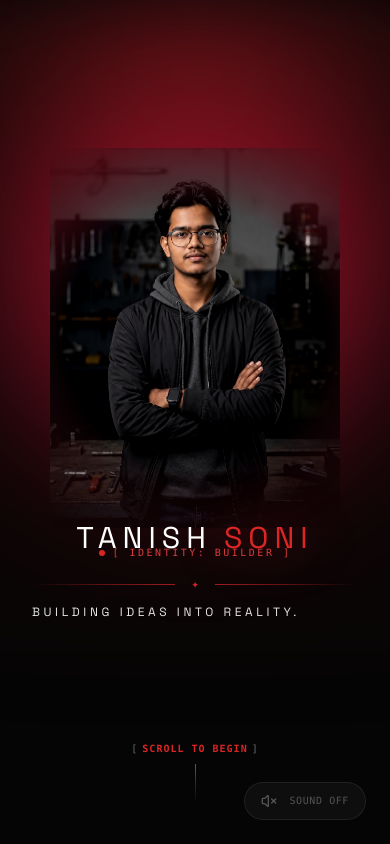
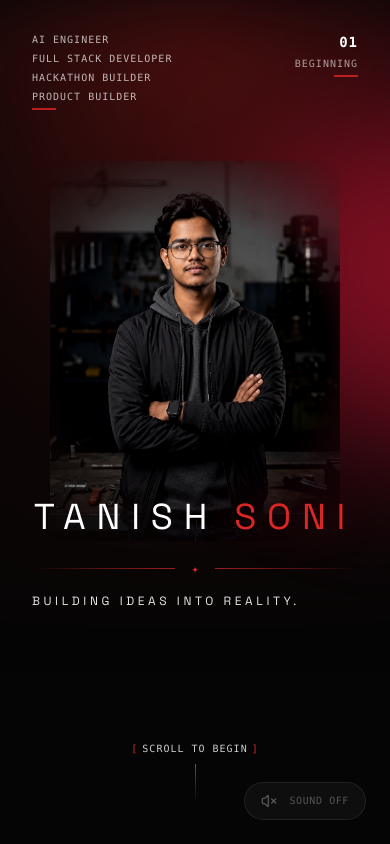
Before and after one commit to tanish1206/Portfolio_2, a Next.js app: page / in a window 390 px wide. Shown: the top 844 px of the page. Built offline with nearby package versions, Linux system fonts and the light colour scheme.

Commit message:
Revert "."
This reverts commit 7d95b2faf4a14624df62b91b25daece85bafbc80.

```diff
--- a/src/components/cinematic/GlobalCinematicController.tsx
+++ b/src/components/cinematic/GlobalCinematicController.tsx
@@ -1,14 +1,14 @@
 "use client";
 
 import React, { useEffect, useRef } from "react";
-import { useCinematic } from "@/context/CinematicContext";
+import { useCinematic, CinematicPhase } from "@/context/CinematicContext";
 import gsap from "gsap";
 
 export const GlobalCinematicController: React.FC = () => {
   const { phase, setPhase, setScrollProgress } = useCinematic();
   const isTransitioningRef = useRef(false);
 
-  // Synchronize window scroll progress & restore Hero when returning to top
+  // Synchronize window scroll progress with global state
   useEffect(() => {
     const handleScroll = () => {
       const totalHeight = document.body.scrollHeight - window.innerHeight;
@@ -16,22 +16,16 @@ export const GlobalCinematicController: React.FC = () => {
         const progress = Math.min(1, Math.max(0, window.scrollY / totalHeight));
         setScrollProgress(progress);
       }
-
-      // Restore Hero section when user scrolls back to top
-      if (window.scrollY <= 30 && phase !== "HERO_IDLE" && !isTransitioningRef.current) {
-        setPhase("HERO_IDLE");
-      }
     };
 
     window.addEventListener("scroll", handleScroll, { passive: true });
     return () => window.removeEventListener("scroll", handleScroll);
-  }, [phase, setPhase, setScrollProgress]);
+  }, [setScrollProgress]);
 
-  // Scroll triggers: Down triggers Hero -> World sequence; Up at top restores Hero
+  // First scroll triggers mandatory 10-step cinematic Hero -> World sequence
   useEffect(() => {
     const handleWheel = (e: WheelEvent) => {
-      // Scroll Down from Hero Idle
-      if (phase === "HERO_IDLE" && e.deltaY > 0 && !isTransitioningRef.current && window.scrollY <= 50) {
+      if (phase === "HERO_IDLE" && e.deltaY > 0 && !isTransitioningRef.current) {
         isTransitioningRef.current = true;
         e.preventDefault();
 
@@ -68,11 +62,6 @@ export const GlobalCinematicController: React.FC = () => {
           onStart: () => setPhase("WORLD_ASSEMBLE"),
         });
       }
-
-      // Scroll Up at top restores Hero
-      if (phase !== "HERO_IDLE" && e.deltaY < 0 && window.scrollY <= 30 && !isTransitioningRef.current) {
-        setPhase("HERO_IDLE");
-      }
     };
 
     window.addEventListener("wheel", handleWheel, { passive: false });
--- a/src/components/hero/HeroSection.tsx
+++ b/src/components/hero/HeroSection.tsx
@@ -15,14 +15,14 @@ export const HeroSection: React.FC = () => {
   return (
     <section className="relative flex min-h-screen w-full flex-col items-center justify-between px-4 py-8 selection:bg-accent-crimson selection:text-white overflow-hidden bg-[#050505] text-white">
       {/* 1. Dramatic Crimson Spotlight Cone from Top Center */}
-      <div className="pointer-events-none absolute top-0 left-1/2 -translate-x-1/2 h-[650px] w-[900px] bg-[radial-gradient(ellipse_at_top,_var(--tw-gradient-stops))] from-red-600/35 via-red-950/15 to-transparent blur-2xl z-0" />
+      <div className="pointer-events-none absolute top-0 left-1/2 -translate-x-1/2 h-[600px] w-[800px] bg-[radial-gradient(ellipse_at_top,_var(--tw-gradient-stops))] from-red-600/35 via-red-950/15 to-transparent blur-2xl z-0" />
 
-      {/* 2. Top-Left Corner Header (Hidden below sm: 640px) */}
+      {/* 2. Top-Left Corner Header */}
       <motion.div
         initial={{ opacity: 0, x: -20 }}
         animate={{ opacity: isTransitioning ? 0 : 1, x: 0 }}
         transition={{ duration: 1, delay: 0.2 }}
-        className="hidden sm:flex absolute top-8 left-8 z-20 flex-col space-y-1 font-mono text-[10px] tracking-widest text-white/70 uppercase"
+        className="absolute top-8 left-8 z-20 flex flex-col space-y-1 font-mono text-[10px] tracking-widest text-white/70 uppercase"
       >
         <span>AI ENGINEER</span>
         <span>FULL STACK DEVELOPER</span>
@@ -31,19 +31,19 @@ export const HeroSection: React.FC = () => {
         <div className="mt-1 h-[2px] w-6 bg-red-600/80" />
       </motion.div>
 
-      {/* 3. Top-Right Corner Header (Hidden below sm: 640px) */}
+      {/* 3. Top-Right Corner Header */}
       <motion.div
         initial={{ opacity: 0, x: 20 }}
         animate={{ opacity: isTransitioning ? 0 : 1, x: 0 }}
         transition={{ duration: 1, delay: 0.2 }}
-        className="hidden sm:flex absolute top-8 right-8 z-20 flex-col items-end space-y-1 font-mono text-right text-[10px] tracking-widest text-white/70 uppercase"
+        className="absolute top-8 right-8 z-20 flex flex-col items-end space-y-1 font-mono text-right text-[10px] tracking-widest text-white/70 uppercase"
       >
         <span className="text-sm font-bold text-white">01</span>
         <span className="text-[10px] text-white/60">BEGINNING</span>
         <div className="mt-1 h-[2px] w-6 bg-red-600/80" />
       </motion.div>
 
-      {/* 4. Left Margin Vertical Label (Hidden below lg: 1024px) */}
+      {/* 4. Left Margin Vertical Label */}
       <motion.div
         initial={{ opacity: 0 }}
         animate={{ opacity: isTransitioning ? 0 : 1 }}
@@ -54,7 +54,7 @@ export const HeroSection: React.FC = () => {
         <span>TANISH SONI</span>
       </motion.div>
 
-      {/* 5. Right Margin Vertical Label (Hidden below lg: 1024px) */}
+      {/* 5. Right Margin Vertical Label */}
       <motion.div
         initial={{ opacity: 0 }}
         animate={{ opacity: isTransitioning ? 0 : 1 }}
@@ -66,10 +66,10 @@ export const HeroSection: React.FC = () => {
       </motion.div>
 
       {/* 6. Mid-Screen Alignment Crosshairs (+) */}
-      <div className="hidden md:block pointer-events-none absolute left-20 top-1/2 -translate-y-1/2 z-10 font-mono text-xs text-red-600/50">
+      <div className="hidden md:block pointer-events-none absolute left-24 top-1/2 -translate-y-1/2 z-10 font-mono text-xs text-red-600/50">
         +
       </div>
-      <div className="hidden md:block pointer-events-none absolute right-20 top-1/2 -translate-y-1/2 z-10 font-mono text-xs text-red-600/50">
+      <div className="hidden md:block pointer-events-none absolute right-24 top-1/2 -translate-y-1/2 z-10 font-mono text-xs text-red-600/50">
         +
       </div>
 
@@ -90,10 +90,10 @@ export const HeroSection: React.FC = () => {
           initial={{ opacity: 0, y: 20 }}
           animate={{ opacity: isTransitioning ? 0 : 1, y: 0 }}
           transition={{ duration: 1, delay: 0.5 }}
-          className="-mt-10 sm:-mt-14 md:-mt-20 z-20 flex items-center justify-center space-x-3 sm:space-x-6 md:space-x-8 font-space text-3xl sm:text-6xl md:text-7xl lg:text-8xl font-light tracking-[0.2em] sm:tracking-[0.35em] md:tracking-[0.4em]"
+          className="-mt-12 md:-mt-16 z-20 flex items-center justify-center space-x-4 md:space-x-8 font-space text-4xl sm:text-6xl md:text-7xl lg:text-8xl font-light tracking-[0.3em] md:tracking-[0.4em]"
         >
           <span className="text-white">TANISH</span>
-          <span className="text-red-600 drop-shadow-[0_0_25px_rgba(200,40,31,0.5)]">SONI</span>
+          <span className="text-red-600 drop-shadow-[0_0_20px_rgba(220,20,60,0.4)]">SONI</span>
         </motion.div>
 
         {/* Divider with Red Cross Symbol & Micro Code Details */}
@@ -101,7 +101,7 @@ export const HeroSection: React.FC = () => {
           initial={{ opacity: 0, scale: 0.9 }}
           animate={{ opacity: isTransitioning ? 0 : 1, scale: 1 }}
           transition={{ duration: 1, delay: 0.7 }}
-          className="mt-5 flex flex-col items-center space-y-3 w-full max-w-xl px-4"
+          className="mt-6 flex flex-col items-center space-y-4 w-full max-w-xl px-4"
         >
           {/* Line with Cross Accent */}
           <div className="flex items-center justify-center space-x-4 w-full">
@@ -129,9 +129,9 @@ export const HeroSection: React.FC = () => {
         className="z-20 flex flex-col items-center space-y-2 mb-2"
       >
         <div className="font-mono text-[10px] md:text-[11px] tracking-widest text-red-500/90 uppercase flex items-center space-x-1">
-          <span className="text-white/40">[</span>
-          <span className="text-red-600 font-semibold animate-pulse">SCROLL TO BEGIN</span>
-          <span className="text-white/40">]</span>
+          <span className="text-red-600">[</span>
+          <span className="text-white/80">SCROLL TO BEGIN</span>
+          <span className="text-red-600">]</span>
         </div>
         <motion.div
           animate={{ y: [0, 6, 0] }}
--- a/src/components/hero/IdentityTransformer.tsx
+++ b/src/components/hero/IdentityTransformer.tsx
@@ -1,21 +1,8 @@
-/**
- * IDENTITY TRANSFORMER COMPONENT
- * Timing Specification (~1.0s total sequence using GSAP):
- *   - Phase 1 (0 - 180ms): Glitch jitter & red/cyan chromatic flash flickers
- *   - Phase 2 (180ms - 380ms): Dissolve, blur & fade out current portrait
- *   - Phase 3 (380ms): Asset swap to next identity (Builder -> Hackathon -> Full Stack -> AI -> Founder -> Builder)
- *   - Phase 4 (380ms - 700ms): Reconstruct, blur-to-sharp & fade in new portrait
- *   - Phase 5 (700ms - 1000ms): Stabilize spotlight & identity badge indicator
- *
- * Uses GSAP timelines (gsap.timeline()) for precise 60fps ticker optimization.
- */
-
 "use client";
 
 import React, { useState, useEffect, useRef } from "react";
 import Image from "next/image";
-import { motion } from "framer-motion";
-import gsap from "gsap";
+import { motion, AnimatePresence } from "framer-motion";
 import { IDENTITIES, Identity } from "@/data/identities";
 import { useCinematic } from "@/context/CinematicContext";
 
@@ -28,14 +15,9 @@ export const IdentityTransformer: React.FC<IdentityTransformerProps> = ({
 }) => {
   const [currentIndex, setCurrentIndex] = useState(0);
   const [isGlitching, setIsGlitching] = useState(false);
-  const [isReducedMotion, setIsReducedMotion] = useState(false);
   const [mouseOffset, setMouseOffset] = useState({ x: 0, y: 0 });
-
   const containerRef = useRef<HTMLDivElement>(null);
-  const portraitRef = useRef<HTMLDivElement>(null);
-  const spotlightRef = useRef<HTMLDivElement>(null);
-  const timelineRef = useRef<gsap.core.Timeline | null>(null);
-  const hoverIntervalRef = useRef<NodeJS.Timeout | null>(null);
+  const hoverTimerRef = useRef<NodeJS.Timeout | null>(null);
 
   const { phase } = useCinematic();
   const currentIdentity = IDENTITIES[currentIndex];
@@ -43,80 +25,9 @@ export const IdentityTransformer: React.FC<IdentityTransformerProps> = ({
   const isFreezing = phase === "HERO_FREEZE" || phase === "HERO_PUSH";
   const isDissolving = phase === "PARTICLE_DISSOLVE" || phase === "FLY_THROUGH" || phase === "WORLD_ASSEMBLE" || phase === "WORLD_ACTIVE";
 
-  // Check prefers-reduced-motion preference on mount
-  useEffect(() => {
-    if (typeof window !== "undefined") {
-      const mediaQuery = window.matchMedia("(prefers-reduced-motion: reduce)");
-      setIsReducedMotion(mediaQuery.matches);
-      const handleChange = (e: MediaQueryListEvent) => setIsReducedMotion(e.matches);
-      mediaQuery.addEventListener("change", handleChange);
-      return () => mediaQuery.removeEventListener("change", handleChange);
-    }
-  }, []);
-
-  // GSAP-powered identity transformation timeline (~1.0s execution)
-  const triggerTransformation = () => {
-    if (timelineRef.current && timelineRef.current.isActive()) return;
-
-    if (isReducedMotion) {
-      // Simple crossfade for reduced motion users
-      setCurrentIndex((prev) => {
-        const next = (prev + 1) % IDENTITIES.length;
-        if (onIdentityChange) onIdentityChange(IDENTITIES[next]);
-        return next;
-      });
-      return;
-    }
-
-    setIsGlitching(true);
-
-    const tl = gsap.timeline({
-      onComplete: () => {
-        setIsGlitching(false);
-      },
-    });
-    timelineRef.current = tl;
-
-    // Step 1: Rapid position-jitter & chromatic flash (0 - 180ms)
-    if (portraitRef.current) {
-      tl.to(portraitRef.current, {
-        x: () => (Math.random() - 0.5) * 8,
-        y: () => (Math.random() - 0.5) * 8,
-        duration: 0.04,
-        repeat: 4,
-        yoyo: true,
-        ease: "none",
-      })
-      // Step 2: Dissolve out (180 - 380ms)
-      .to(portraitRef.current, {
-        opacity: 0.15,
-        filter: "blur(12px) contrast(1.4)",
-        duration: 0.2,
-        ease: "power2.in",
-        onComplete: () => {
-          // Step 3: Swap image asset mid-dissolve
-          setCurrentIndex((prev) => {
-            const next = (prev + 1) % IDENTITIES.length;
-            if (onIdentityChange) onIdentityChange(IDENTITIES[next]);
-            return next;
-          });
-        },
-      })
-      // Step 4: Reconstruct - blur to sharp & fade in (380 - 700ms)
-      .to(portraitRef.current, {
-        opacity: 1,
-        filter: "blur(0px) contrast(1.08)",
-        x: 0,
-        y: 0,
-        duration: 0.32,
-        ease: "power2.out",
-      });
-    }
-  };
-
-  // Mouse Parallax (Damped lerp max ~3.5° rotateX/Y + slight spotlight shift)
+  // Mouse tilt tracking strictly limited to max 2.5 degrees for luxury feel
   const handleMouseMove = (e: React.MouseEvent<HTMLDivElement>) => {
-    if (!containerRef.current || isFreezing || isDissolving || isReducedMotion) return;
+    if (!containerRef.current || isFreezing || isDissolving) return;
     const rect = containerRef.current.getBoundingClientRect();
     const centerX = rect.left + rect.width / 2;
     const centerY = rect.top + rect.height / 2;
@@ -125,37 +36,47 @@ export const IdentityTransformer: React.FC<IdentityTransformerProps> = ({
     const offsetY = (e.clientY - centerY) / (rect.height / 2);
 
     setMouseOffset({
-      x: Math.max(-3.5, Math.min(3.5, offsetX * 3.5)),
-      y: Math.max(-3.5, Math.min(3.5, offsetY * 3.5)),
+      x: Math.max(-2.5, Math.min(2.5, offsetX * 2.5)),
+      y: Math.max(-2.5, Math.min(2.5, offsetY * 2.5)),
     });
-
-    if (spotlightRef.current) {
-      gsap.to(spotlightRef.current, {
-        x: offsetX * 25,
-        y: offsetY * 15,
-        duration: 0.6,
-        ease: "power2.out",
-      });
-    }
   };
 
   const handleMouseLeave = () => {
     setMouseOffset({ x: 0, y: 0 });
-    if (spotlightRef.current) {
-      gsap.to(spotlightRef.current, { x: 0, y: 0, duration: 0.8, ease: "power2.out" });
-    }
-    if (hoverIntervalRef.current) clearInterval(hoverIntervalRef.current);
+    if (hoverTimerRef.current) clearInterval(hoverTimerRef.current);
   };
 
+  // Hover cycles identities: Builder -> Hackathon -> Full Stack -> AI -> Founder -> Builder
   const handleMouseEnter = () => {
     if (isFreezing || isDissolving) return;
     triggerTransformation();
 
-    if (hoverIntervalRef.current) clearInterval(hoverIntervalRef.current);
-    hoverIntervalRef.current = setInterval(() => {
+    if (hoverTimerRef.current) clearInterval(hoverTimerRef.current);
+    hoverTimerRef.current = setInterval(() => {
       triggerTransformation();
     }, 2800);
   };
+
+  const triggerTransformation = () => {
+    setIsGlitching(true);
+    setTimeout(() => {
+      setCurrentIndex((prev) => {
+        const next = (prev + 1) % IDENTITIES.length;
+        if (onIdentityChange) onIdentityChange(IDENTITIES[next]);
+        return next;
+      });
+    }, 400); // Mid-glitch image swap at 400ms
+
+    setTimeout(() => {
+      setIsGlitching(false);
+    }, 1000); // 1.0s total transformation complete
+  };
+
+  useEffect(() => {
+    return () => {
+      if (hoverTimerRef.current) clearInterval(hoverTimerRef.current);
+    };
+  }, []);
 
   return (
     <div
@@ -163,71 +84,72 @@ export const IdentityTransformer: React.FC<IdentityTransformerProps> = ({
       onMouseMove={handleMouseMove}
       onMouseEnter={handleMouseEnter}
       onMouseLeave={handleMouseLeave}
-      onClick={triggerTransformation} // Touch & Click fallback trigger
-      className="interactive-hover group relative flex cursor-pointer flex-col items-center justify-center select-none"
+      className="interactive-hover group relative flex cursor-pointer flex-col items-center justify-center"
     >
       {/* Overhead Soft Focused Crimson Spotlight Glow */}
-      <div
-        ref={spotlightRef}
-        className="pointer-events-none absolute -top-32 left-1/2 -translate-x-1/2 h-[500px] w-[500px] rounded-full blur-3xl opacity-50 z-0 transition-opacity duration-700"
+      <motion.div
+        className="pointer-events-none absolute -top-28 left-1/2 -translate-x-1/2 h-[450px] w-[450px] rounded-full blur-3xl opacity-50 z-0"
         style={{
           background: `radial-gradient(circle at center, #FF1E40 0%, #DC143C 35%, transparent 70%)`,
+        }}
+        animate={{
+          scale: isDissolving ? 1.8 : isGlitching ? 1.15 : 1,
           opacity: isDissolving ? 0 : 0.5,
         }}
+        transition={{ duration: 0.8 }}
       />
 
-      {/* Borderless Portrait Container (Desktop: 420x520px, Responsive Mobile Scale) */}
+      {/* Borderless Portrait Container with Micro-Breathing & Restrained 2-3° Tilt */}
       <motion.div
-        ref={portraitRef}
-        className="portrait-vignette-mask relative h-[380px] w-[290px] sm:h-[440px] sm:w-[350px] md:h-[520px] md:w-[420px] overflow-hidden z-10"
+        className="portrait-vignette-mask relative h-[380px] w-[290px] overflow-hidden md:h-[460px] md:w-[360px] z-10"
         animate={{
           scale: isDissolving ? 1.25 : phase === "HERO_PUSH" ? 1.1 : 1,
           opacity: isDissolving ? 0 : 1,
-          y: isFreezing || isReducedMotion ? 0 : [0, -5, 0],
-          rotateX: isReducedMotion ? 0 : mouseOffset.y * -1,
-          rotateY: isReducedMotion ? 0 : mouseOffset.x,
+          y: isFreezing ? 0 : [0, -4, 0],
+          rotateX: mouseOffset.y * -1,
+          rotateY: mouseOffset.x,
         }}
         transition={{
           y: { duration: 4, repeat: Infinity, ease: "easeInOut" },
           scale: { duration: 0.8, ease: [0.16, 1, 0.3, 1] },
           opacity: { duration: 0.6 },
-          rotateX: { type: "spring", stiffness: 180, damping: 22 },
-          rotateY: { type: "spring", stiffness: 180, damping: 22 },
+          rotateX: { type: "spring", stiffness: 200, damping: 25 },
+          rotateY: { type: "spring", stiffness: 200, damping: 25 },
         }}
       >
         {/* Active Identity Image */}
-        <div className="absolute inset-0 h-full w-full">
+        <AnimatePresence mode="wait">
+          <motion.div
+            key={currentIdentity.id}
+            initial={{ opacity: 0, scale: 1.03 }}
+            animate={{ opacity: 1, scale: 1 }}
+            exit={{ opacity: 0, scale: 0.97 }}
+            transition={{ duration: 0.6, ease: [0.16, 1, 0.3, 1] }}
+            className="absolute inset-0 h-full w-full"
+          >
             <Image
               src={currentIdentity.image}
               alt={currentIdentity.title}
               fill
-            sizes="(max-width: 768px) 320px, 420px"
+              sizes="(max-width: 768px) 290px, 360px"
               priority
-            className="object-cover object-center filter contrast-[1.08] brightness-95 transition-all duration-300"
+              className="object-cover object-center filter contrast-[1.08] brightness-95"
             />
-        </div>
+          </motion.div>
+        </AnimatePresence>
 
-        {/* Cinematic Glitch & Chromatic Overlay */}
-        {isGlitching && !isReducedMotion && (
-          <div className="animate-glitch pointer-events-none absolute inset-0 z-20 overflow-hidden bg-accent-crimson/15 backdrop-blur-[2px]">
-            <div className="absolute inset-0 bg-[radial-gradient(#FF1E40_1px,transparent_1px)] [background-size:10px_10px] opacity-50" />
-            <div className="absolute top-1/4 h-[2px] w-full bg-white/80 shadow-[0_0_10px_#fff]" />
-            <div className="absolute top-2/3 h-[2px] w-full bg-red-600 shadow-[0_0_10px_#DC143C]" />
+        {/* Cinematic Glitch Overlay in Deep Crimson / Charcoal */}
+        {isGlitching && (
+          <div className="animate-glitch pointer-events-none absolute inset-0 z-20 overflow-hidden bg-accent-crimson/10 backdrop-blur-[2px]">
+            <div className="absolute inset-0 bg-[radial-gradient(#FF1E40_1px,transparent_1px)] [background-size:12px_12px] opacity-40" />
+            <div className="absolute top-1/3 h-[2px] w-full bg-white/70 shadow-[0_0_8px_#fff]" />
+            <div className="absolute top-2/3 h-[1px] w-full bg-accent-crimson shadow-[0_0_8px_#DC143C]" />
           </div>
         )}
 
         {/* Soft Feathered Vignette Overlay to blend seamlessly into darkness */}
         <div className="pointer-events-none absolute inset-0 bg-radial-vignette opacity-90" />
       </motion.div>
-
-      {/* Monospace Small Caps Identity Badge Under Portrait */}
-      <motion.div
-        animate={{ opacity: isDissolving ? 0 : 1 }}
-        className="z-20 mt-3 flex items-center space-x-2 font-mono text-[10px] md:text-xs tracking-[0.25em] text-red-500/90 uppercase"
-      >
-        <span className="h-1.5 w-1.5 rounded-full bg-red-600 animate-pulse" />
-        <span>[ IDENTITY: {currentIdentity.title} ]</span>
-      </motion.div>
     </div>
   );
 };
```
Lines whose indentation alone changed are shown as unchanged.
